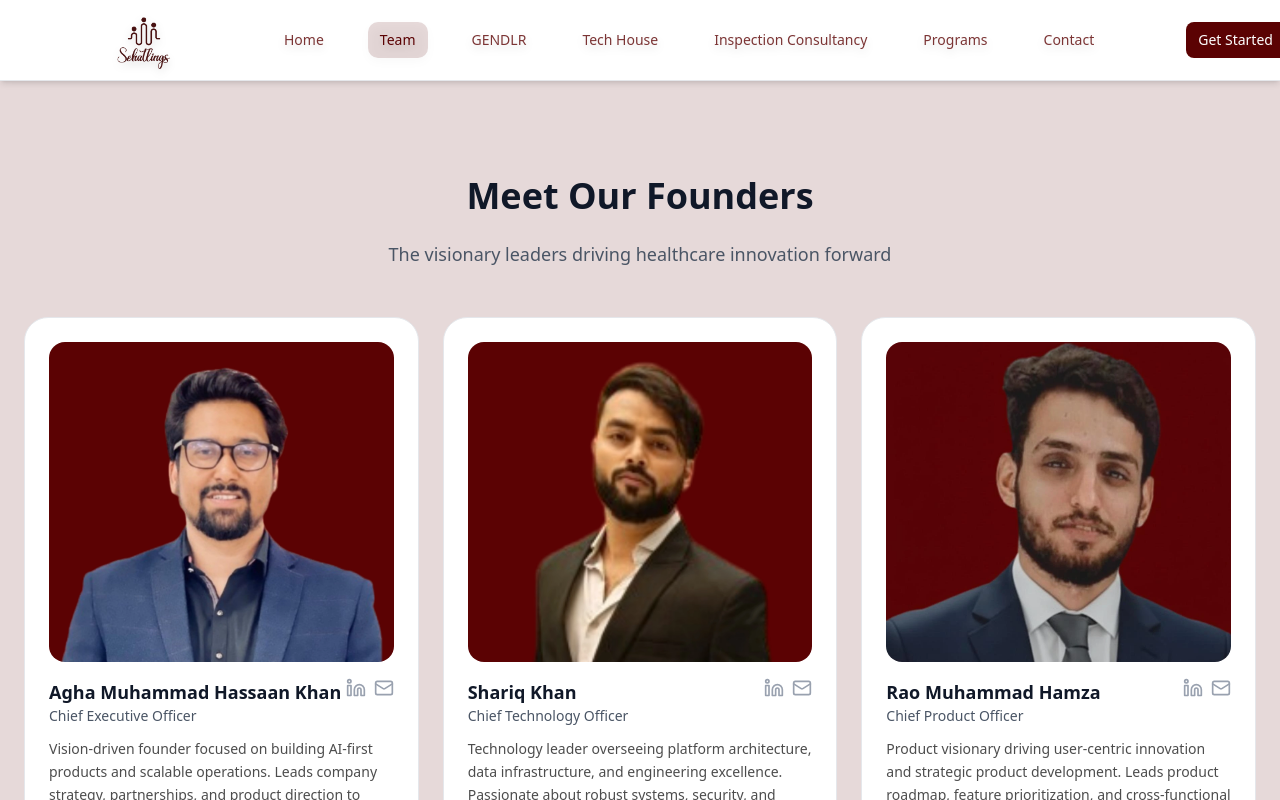
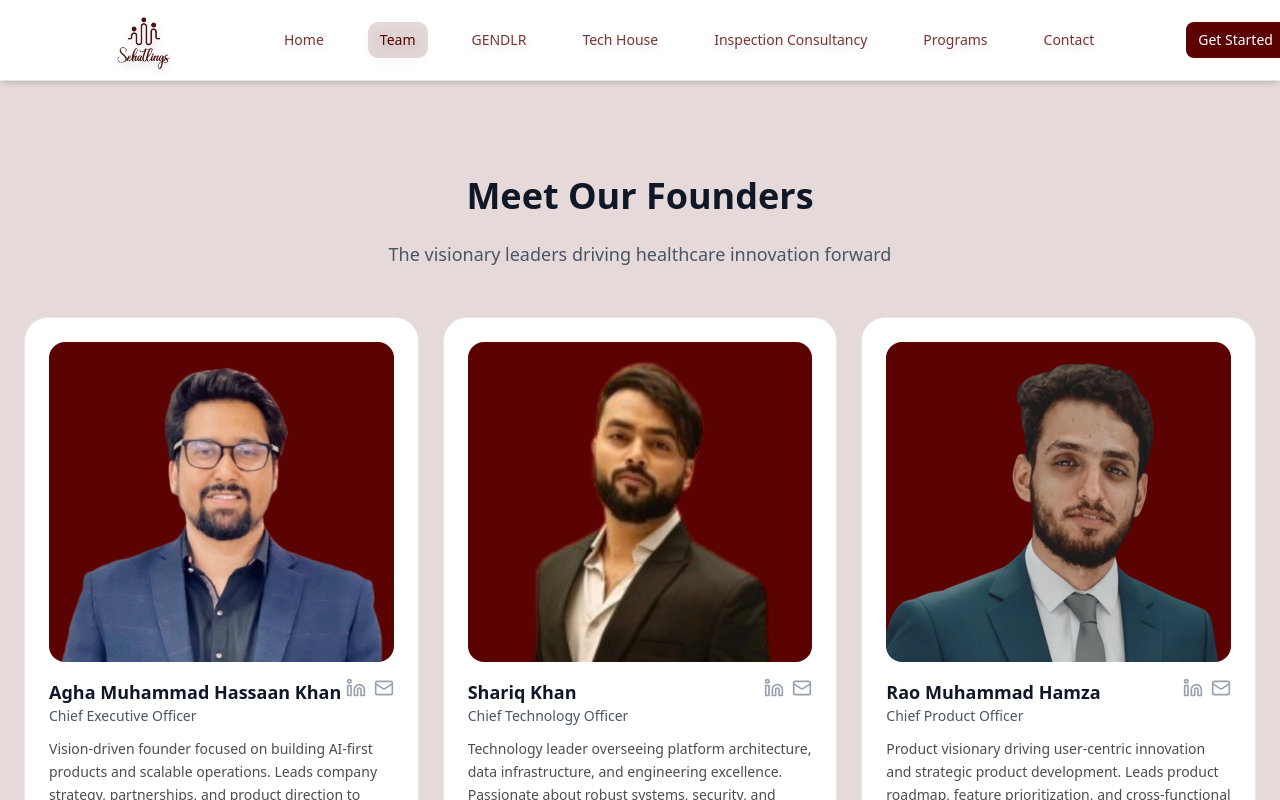
Before and after one commit to muhammadhamza-dotcom/Sehatlings, a Next.js app: page /team in a window 1280 px wide. Shown: the top 800 px of the page. Built offline with nearby package versions, Linux system fonts and the light colour scheme.

Commit message:
hamza image update x2

```diff
--- a/src/app/team/page.tsx
+++ b/src/app/team/page.tsx
@@ -103,7 +103,7 @@ export default function TeamPage() {
               transition={{ duration: 0.05, ease: "easeOut" }}
             >
               <div className="h-80 w-full rounded-2xl overflow-hidden bg-muted/40">
-                <Image src="/Hamza3.webp" alt="Rao Muhammad Hamza" width={640} height={240} className="w-full h-full object-cover" />
+                <Image src="/Hamza5.webp" alt="Rao Muhammad Hamza" width={640} height={240} className="w-full h-full object-cover" />
               </div>
               <div className="mt-4 flex items-start justify-between">
                 <div>
```
Also changed, not shown: public/Hamza5.webp (added).
